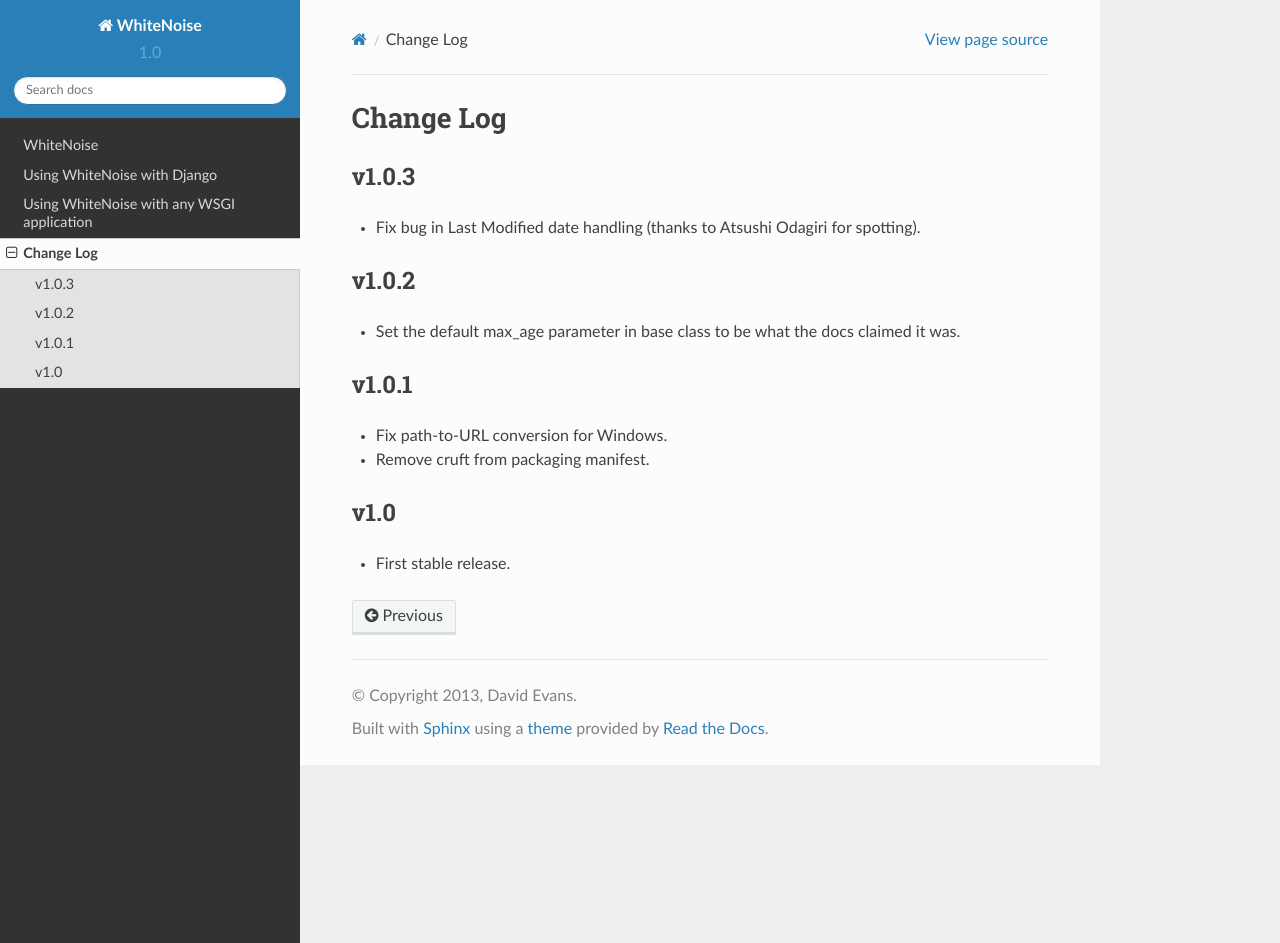
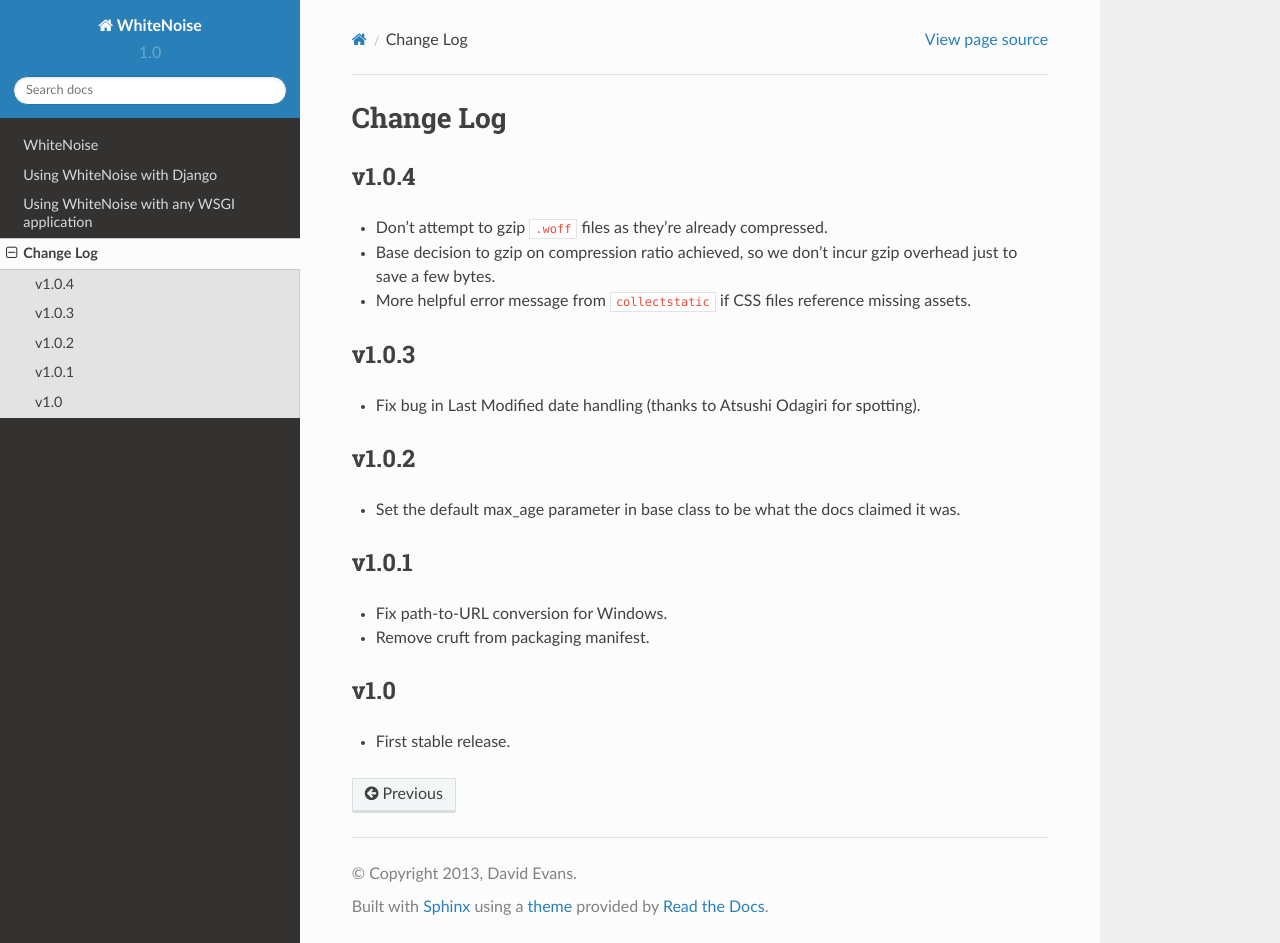
Before and after one commit to gorbunov87/white_noise, a Sphinx documentation site: the page built from docs/changelog.rst, in a window 1280 px wide and 943 px high. Built offline with Sphinx 7.4.7 and the Read the Docs theme 2.0.0, drawn with Linux system fonts in a browser that asks for light colours.

Commit message:
New release

```diff
--- a/CHANGELOG.rst
+++ b/CHANGELOG.rst
@@ -1,5 +1,11 @@
 Change Log
 ==========
+
+v1.0.4
+------
+* Don't attempt to gzip ``.woff`` files as they're already compressed.
+* Base decision to gzip on compression ratio achieved, so we don't incur gzip overhead just to save a few bytes.
+* More helpful error message from ``collectstatic`` if CSS files reference missing assets.
 
 v1.0.3
 ------
--- a/docs/changelog.rst
+++ b/docs/changelog.rst
@@ -1,5 +1,11 @@
 Change Log
 ==========
+
+v1.0.4
+------
+* Don't attempt to gzip ``.woff`` files as they're already compressed.
+* Base decision to gzip on compression ratio achieved, so we don't incur gzip overhead just to save a few bytes.
+* More helpful error message from ``collectstatic`` if CSS files reference missing assets.
 
 v1.0.3
 ------
--- a/docs/conf.py
+++ b/docs/conf.py
@@ -50,7 +50,7 @@
 # The short X.Y version.
 version = '1.0'
 # The full version, including alpha/beta/rc tags.
-release = '1.0.3'
+release = '1.0.4'
 
 # The language for content autogenerated by Sphinx. Refer to documentation
 # for a list of supported languages.
--- a/setup.py
+++ b/setup.py
@@ -12,7 +12,7 @@
 
 setup(
     name='whitenoise',
-    version='1.0.3',
+    version='1.0.4',
     author='David Evans',
     author_email='d@evans.io',
     url='http://whitenoise.evans.io',
```
